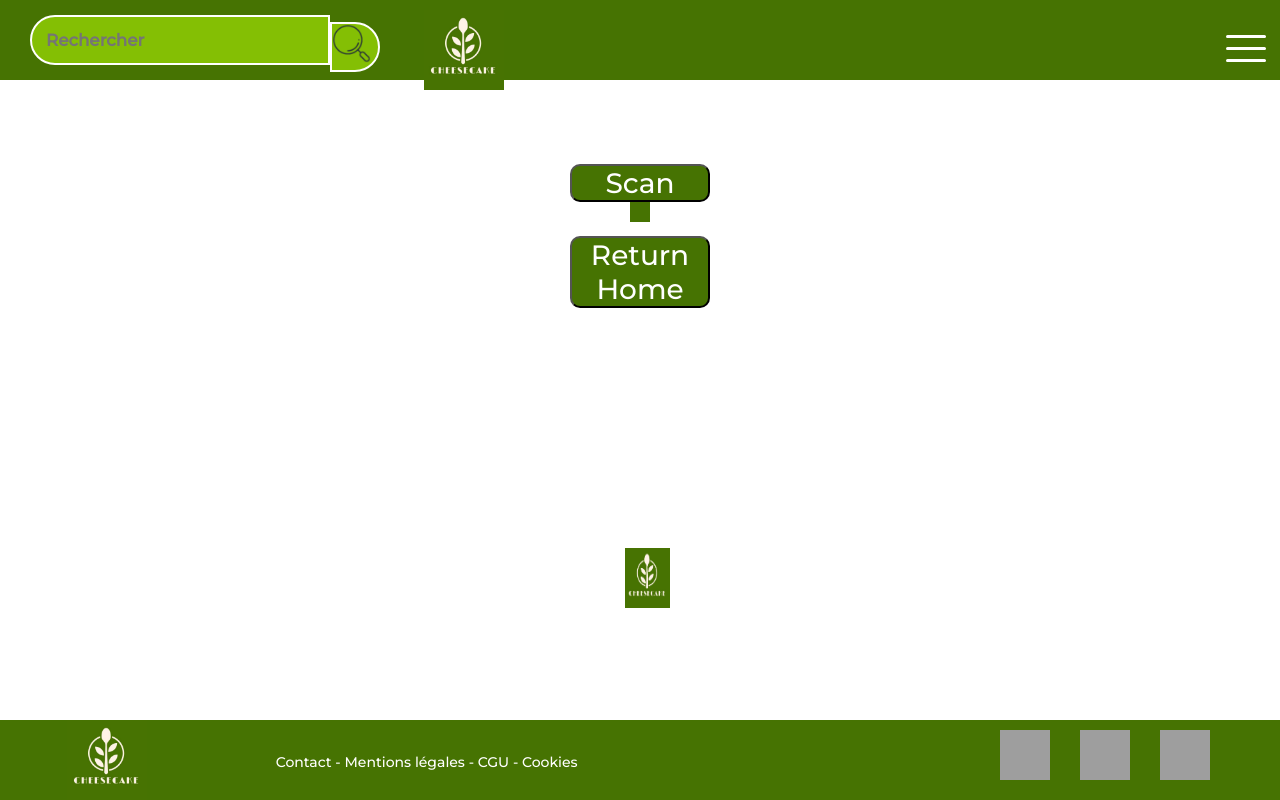
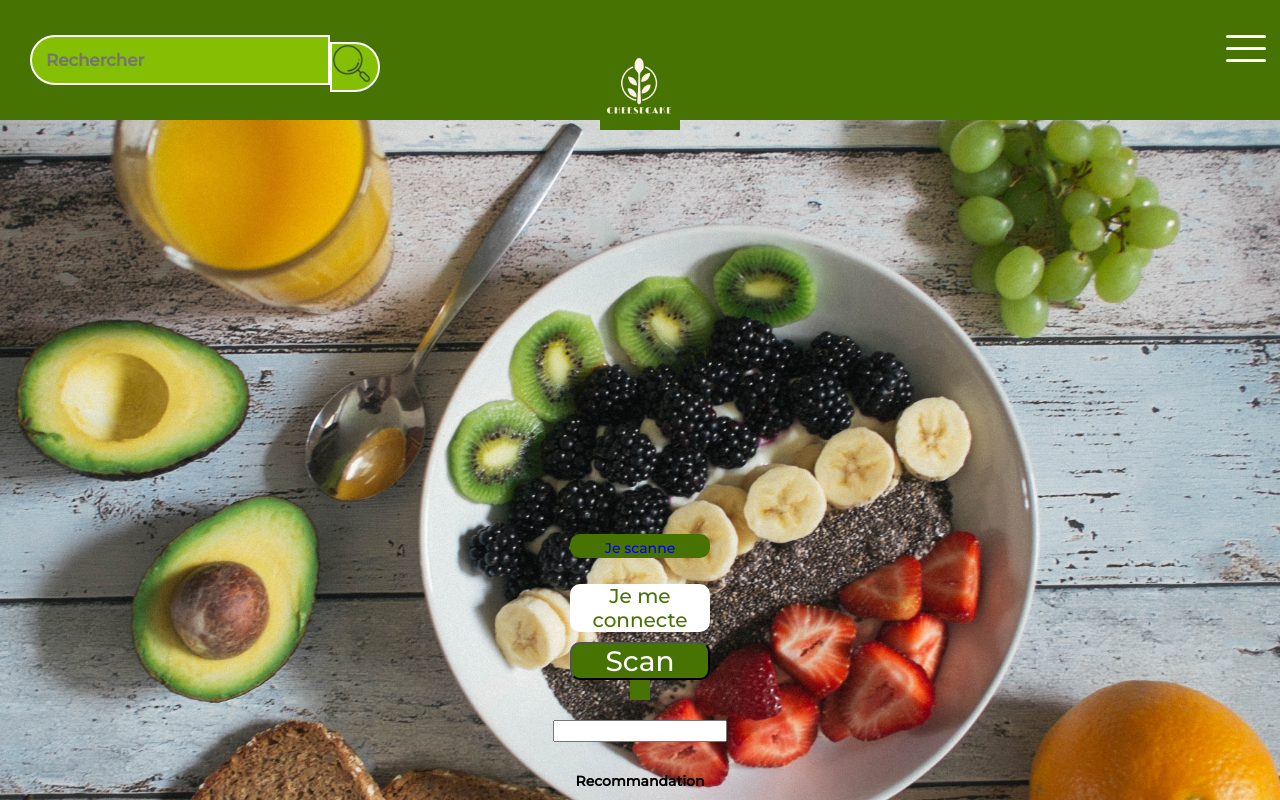
Before and after one commit to SandraMey/Mr.-Cheescake, a React (Create React App) app: page /DisplayScan in a window 1280 px wide. Shown: the top 800 px of the page. Built offline with nearby package versions, Linux system fonts and the light colour scheme; grey boxes are pictures that could not be loaded.

Commit message:
cration chemin scan via home

```diff
--- a/src/App.css
+++ b/src/App.css
@@ -1,6 +1,14 @@
 *{
   box-sizing: border-box;
   margin: 0;
+
+}
+
+body{
+  background-image: url(assets/home.jpg) ;
+  background-position: center;
+  background-size: cover;
+
 }
 
 .App {
@@ -15,3 +23,7 @@ ul {
 a{
   text-decoration: none;
 }
+
+button{
+  z-index: 2;
+}
--- a/src/App.js
+++ b/src/App.js
@@ -2,10 +2,8 @@ import {React, useState} from 'react';
 import './App.css';
 import Footer from './components/footer/Footer';
 import Header from './components/header/Header';
-import Display from './components/Scan/Display';
 import axios from 'axios';
 import DisplayCode from './components/api/DisplayCode';
-import DisplayScan from './components/Scan/DisplayScan';
 import Alternatives from "./components/alternatives/Alternatives";
 import Home from './components/Home';
 
@@ -28,15 +26,11 @@ const [product, setProduct] = useState('')
     <div className="App">
 
       <Header />
-      <Display />
+       <DisplayCode product={product} />
       <Home />
+      <input type="codebarre" onChange={getOpenFoodFact}></input>
+      <Alternatives/>
       <Footer />
-      <DisplayCode product={product} />
-      <input type="codebarre" onChange={getOpenFoodFact}></input>
-      <DisplayScan product={product}
-      setProduct={setProduct}/>
-      <Alternatives/>
-
     </div>
   );
 }
--- a/src/components/Home.css
+++ b/src/components/Home.css
@@ -1,6 +1,7 @@
 *{
   margin: 0;
   padding: 0;
+
 }
 .body{
   display: grid;
@@ -8,6 +9,7 @@
   grid-template-rows: 1fr 1fr;
   width: 100%;
   min-height: 600px;
+
 }
 .logomain{
   display: flex;
--- a/src/components/Home.jsx
+++ b/src/components/Home.jsx
@@ -1,21 +1,27 @@
 import React from 'react'
-import Cheesecake from './Assets/Cheesecake.jpg';
-import homepics from './Assets/homepics.jpg';
 import './Home.css';
-
+import { BrowserRouter as Router, Route, Switch, Link } from 'react-router-dom';
+import DisplayScan from './Scan/DisplayScan';
 
 const Home = (props) => {
 
 return (
     <section className="body" >
-        <div className="logomain">
-            <img className="logo" src={Cheesecake}/>
-        </div>
         <div className="containerbutton">
             <div className="buttonscan">
-                <button className="button1">Je Scanne</button>
+            <Router>
+                <div>
+                <button className="button1" >
+                <Link to="/DisplayScan">Je scanne</Link></button>
+                <Switch>
+                <Route path="/DisplayScan" component={DisplayScan}>
+                    <DisplayScan />
+                    </Route>
+                </Switch>
+                </div>
+             </Router>
             </div>
-            <div className="buttonconnect">
+           <div className="buttonconnect">
                 <button className="button2">Je me connecte</button>
             </div>
         </div>
--- a/src/components/Scan/Display.jsx
+++ /dev/null
@@ -1,32 +0,0 @@
-import React, { useState, useRef, useEffect } from 'react';
-import Scanner from './Scanner';
-import Result from './Result';
-import './display.css';
-
-const Display = () => {
-    const [scanning, setScanning] = useState(false);
-    const [results, setResults] = useState([]);
-    const scannerRef = useRef(null);
-
-
-
-    return (
-        <div>
-            <div className="container">
-            <button onClick={() => setScanning(!scanning) }>{scanning ? 'Stop' : 'Scan'}</button>
-
-            <ul className="results">
-                {results.map((result) => (result.codeResult && <Result key={result.codeResult.code} result={result} />))}
-            </ul>
-            <div className="window" ref={scannerRef} >
-                {/* <video style={{ width: window.innerWidth, height: 480, border: '3px solid orange' }}/> */}
-                <canvas className="drawingBuffer" />
-                {scanning ? <Scanner scannerRef={scannerRef} onDetected={(result) => setResults([...results, result])} /> : null}
-                </div>
-                <button>Return Home</button>
-            </div>
-            </div>
-    );
-};
-
-export default Display;
--- a/src/components/Scan/DisplayScan.jsx
+++ b/src/components/Scan/DisplayScan.jsx
@@ -4,7 +4,8 @@ import Result from "./Result";
 import "./display.css";
 import axios from "axios";
 
-const DisplayScan = ({ product, setProduct }) => {
+const DisplayScan = () => {
+    const [product, setProduct] = useState('')
   const [scanning, setScanning] = useState(false);
   const [results, setResults] = useState([]);
   const scannerRef = useRef(null);
@@ -31,7 +32,7 @@ const DisplayScan = ({ product, setProduct }) => {
   }, [barcode]);
 
   return (
-    <div>
+    <div className="displayScan">
       <div className="container">
         <button onClick={() => setScanning(!scanning)}>
           {scanning ? "Stop" : "Scan"}
--- a/src/components/Scan/display.css
+++ b/src/components/Scan/display.css
@@ -28,6 +28,7 @@ button{
     background-color: #467302;
     border-radius: 10px;
     margin-top: 1rem;
+    z-index: 2;
 }
 
 button:hover{
--- a/src/components/footer/Footer.css
+++ b/src/components/footer/Footer.css
@@ -2,7 +2,7 @@
     display: grid;
     grid-template-columns: 0.5fr 1fr 1.5fr;
     grid-template-rows: 1fr;
-    position: absolute;
+    position: absolufixedte;
     bottom: 0;
     height: 80px;
     width: 100%;
--- a/src/components/header/Header.css
+++ b/src/components/header/Header.css
@@ -5,14 +5,16 @@
 .header{
     display: grid;
     grid-template-columns: 1fr 1fr 1fr;
-    height: 80px;
+    height: 120px;
     width: 100%;
     background-color: #467302 ;
 }
 .logo{
     display: flex;
     align-items: center;
-    padding-left: 15px;
+    justify-content: center;
+    padding-left: 50%;
+    padding-top: 0;
     grid-column: 1;
     grid-row: 1;
 }
--- a/src/components/header/Search.jsx
+++ b/src/components/header/Search.jsx
@@ -2,7 +2,6 @@ import React from 'react';
 import { useState, useEffect } from "react";
 import "./Search.css";
 import axios from 'axios';
-import {BrowserRouter as Router, Switch, Route, Link} from "react-router-dom";
 
 function Search() {
 
```
Also changed, not shown: src/assets/home.jpg (added), 1 other file (tests, documents, lock files or other folders).
